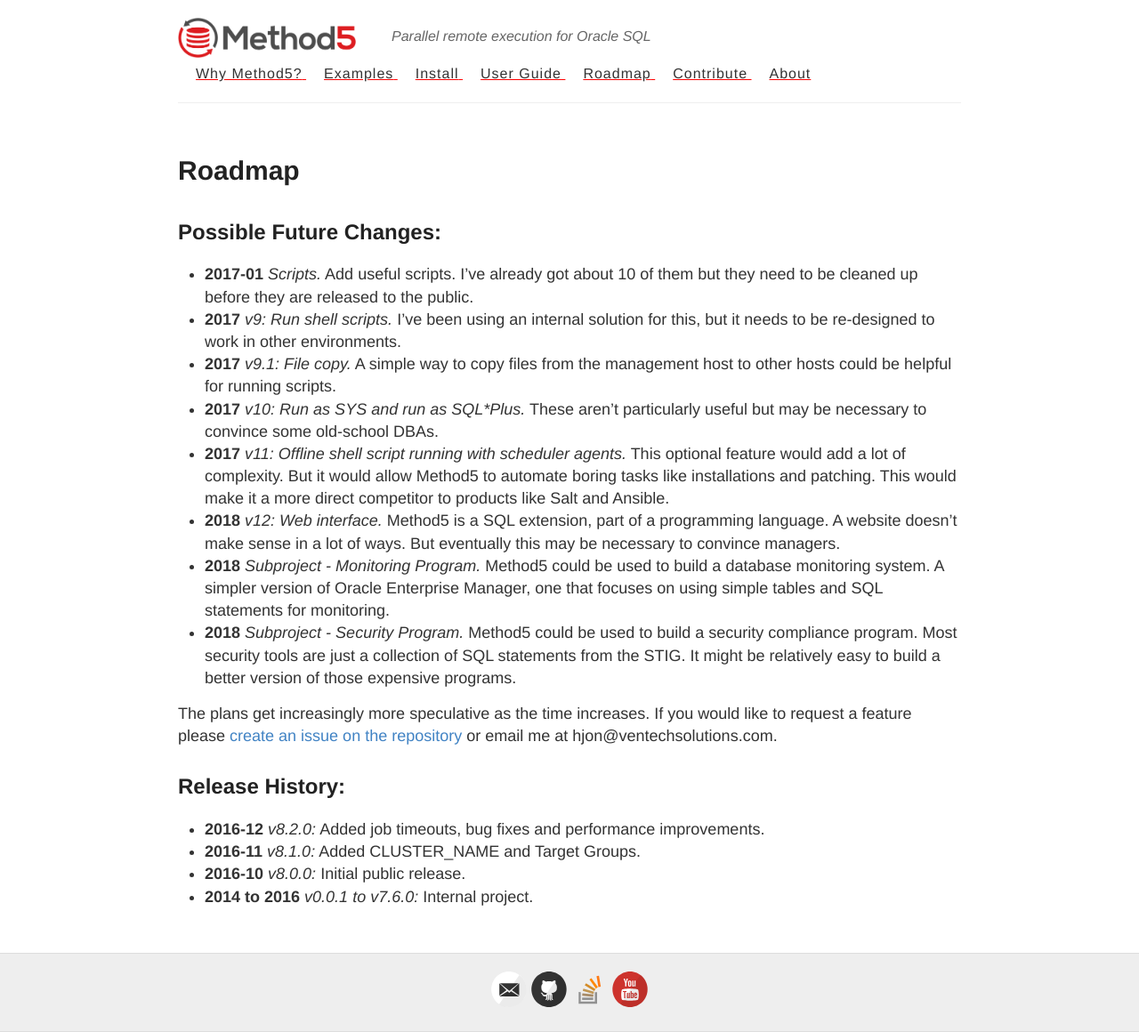
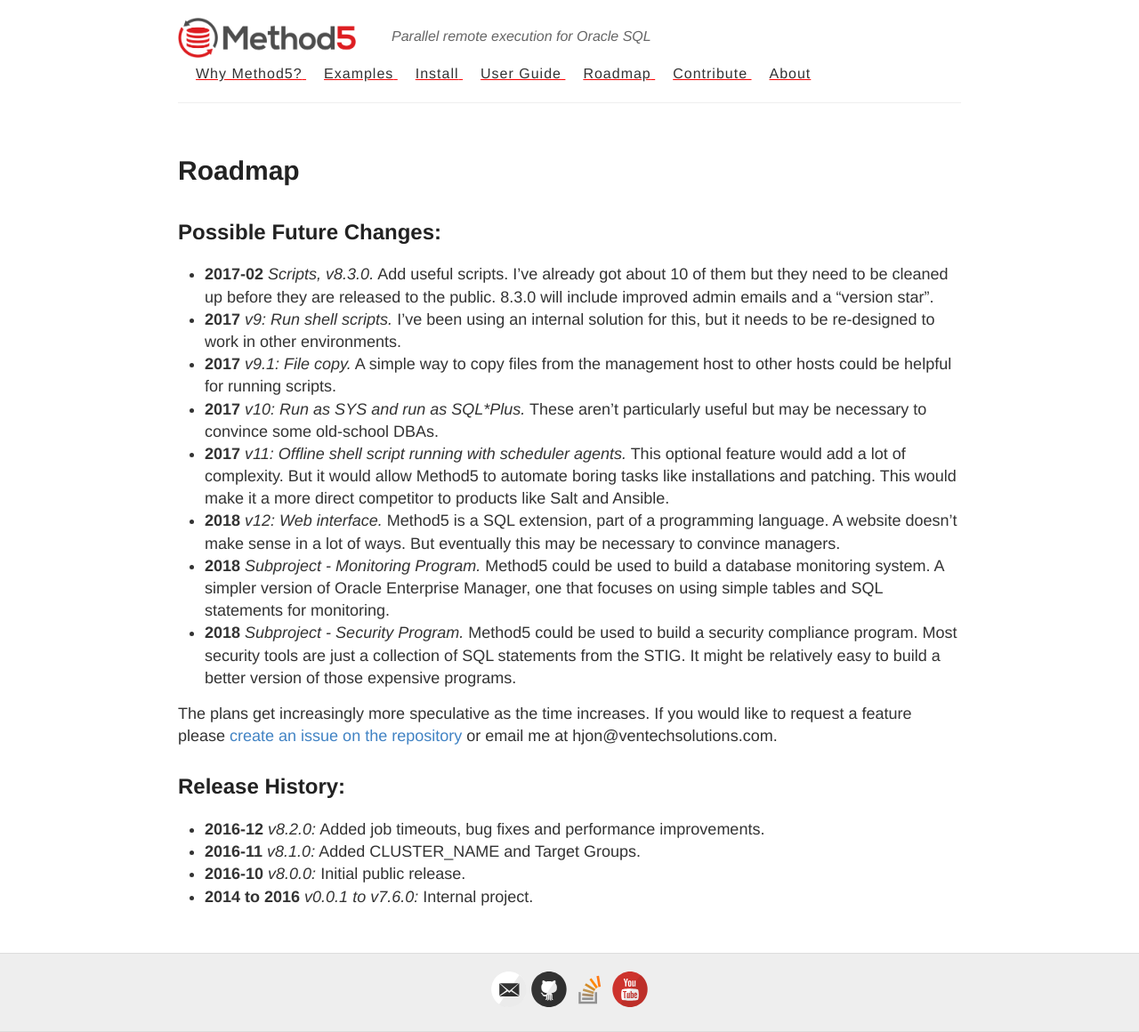
Before and after one commit to method5/method5.github.io, a Jekyll site: the page built from roadmap.md, in a window 1280 px wide. Shown: the whole page at 89% size. Built offline with Jekyll 4.4.1, drawn with Linux system fonts in a browser that asks for light colours.

Commit message:
Update roadmap.md

```diff
--- a/roadmap.md
+++ b/roadmap.md
@@ -6,7 +6,7 @@ title: Roadmap
 Possible Future Changes:
 ------------------------
 
-* **2017-01** _Scripts._  Add useful scripts.  I've already got about 10 of them but they need to be cleaned up before they are released to the public.
+* **2017-02** _Scripts, v8.3.0._  Add useful scripts.  I've already got about 10 of them but they need to be cleaned up before they are released to the public.  8.3.0 will include improved admin emails and a "version star".
 * **2017** _v9: Run shell scripts._  I've been using an internal solution for this, but it needs to be re-designed to work in other environments.
 * **2017** _v9.1: File copy._  A simple way to copy files from the management host to other hosts could be helpful for running scripts.
 * **2017** _v10: Run as SYS and run as SQL\*Plus._  These aren't particularly useful but may be necessary to convince some old-school DBAs.
```
